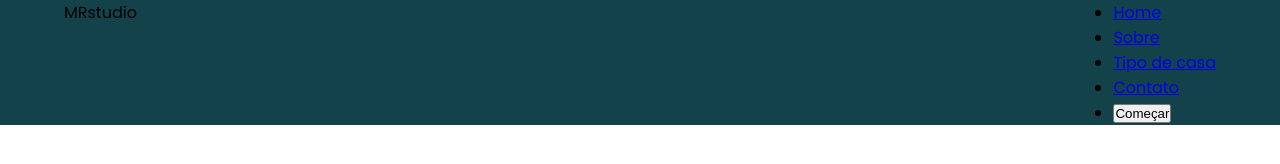
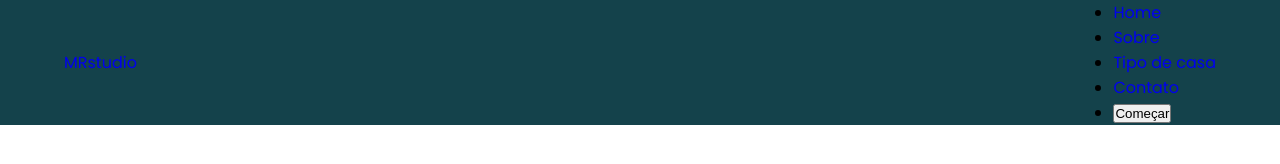
Before and after one commit to CarolinaMCF/siteresponsivo, a plain HTML site: page index.html in a window 1280 px wide. Drawn offline with Linux system fonts and the light colour scheme.

Commit message:
text-decoration: none

```diff
--- a/css/style.css
+++ b/css/style.css
@@ -4,6 +4,7 @@
     margin: 0;
     padding: 0;
     box-sizing: border-box;
+    text-decoration: none;
 }
 
 body{
@@ -31,4 +32,5 @@ body{
 nav{
     display: flex;
     justify-content: space-between;
+    align-items: center;
 }
--- a/index.html
+++ b/index.html
@@ -14,7 +14,7 @@
             <div class="container">
                 <nav> <!-- seção com links de navegação -->
                     <div class="logo">
-                        MRstudio
+                        <a href="index.html">MRstudio</a>
                     </div>
                     <ul class="ul">
                         <li> <a href="#"> Home </a></li>
```
